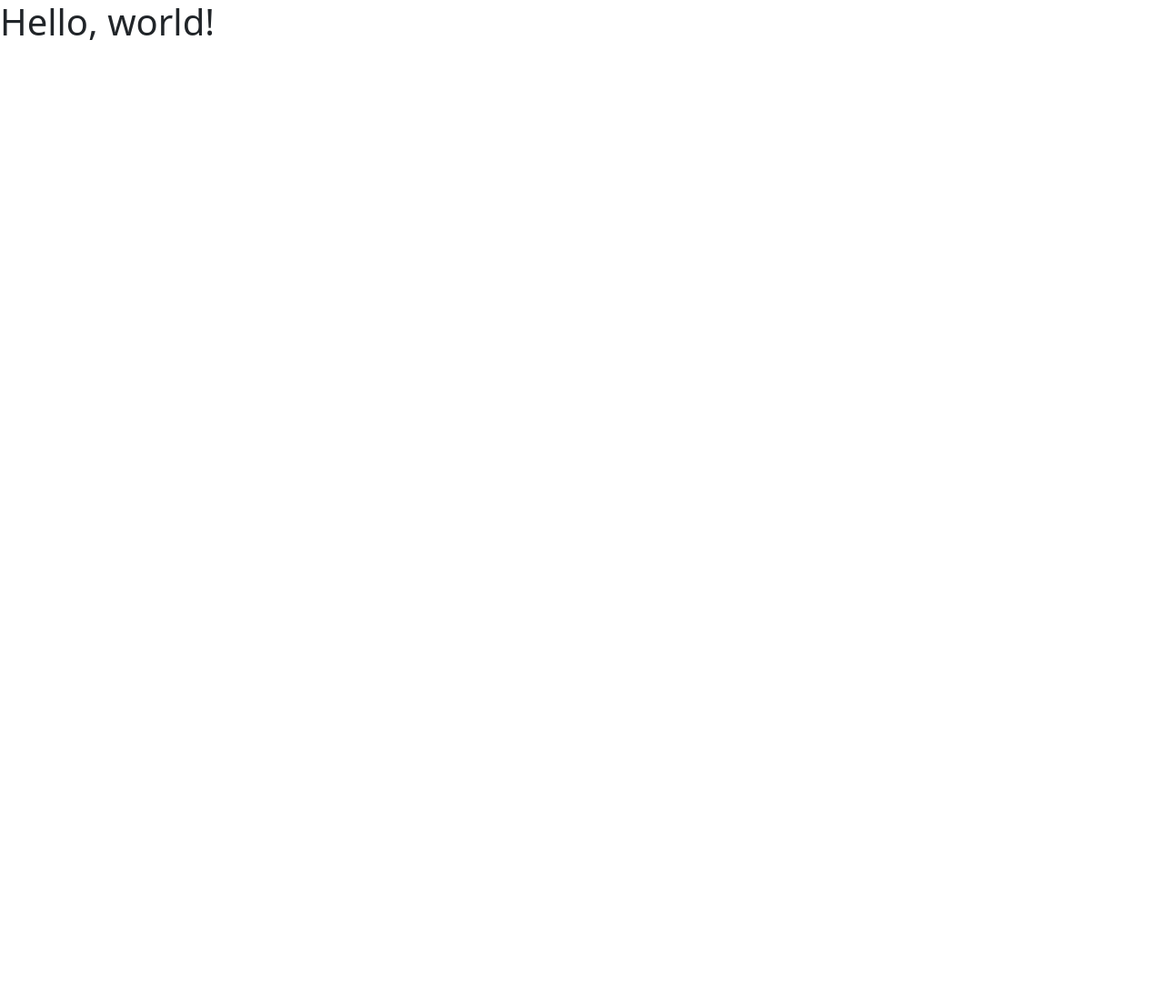
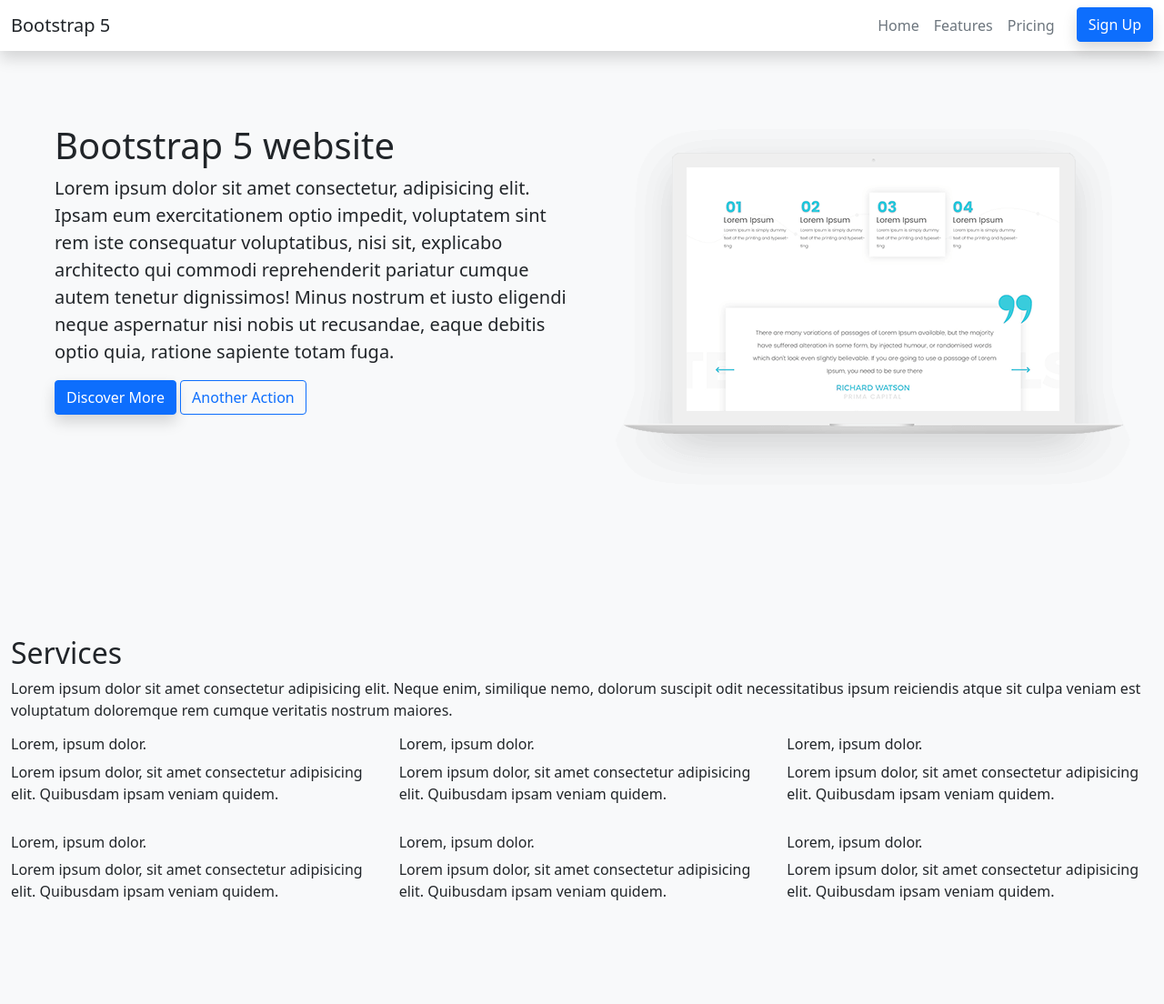
Before and after one commit to aiwmusial/Bootstrap4website, a plain HTML site: page indexBootsrap5.html in a window 1280 px wide. Shown: the whole page at 91% size. Before the commit the page ends 800 px from the top, so only its background shows below. Drawn offline with nearby package versions, Linux system fonts and the light colour scheme.

Commit message:
Bootstrap 5 'Hero' section added Services started

```diff
--- a/indexBootsrap5.html
+++ b/indexBootsrap5.html
@@ -4,24 +4,111 @@
     <!-- Required meta tags -->
     <meta charset="utf-8">
     <meta name="viewport" content="width=device-width, initial-scale=1">
-
+    <!-- CSS file -->
+    <link rel="stylesheet" href="./css/style.css">
     <!-- Bootstrap CSS -->
     <link href="https://cdn.jsdelivr.net/npm/bootstrap@5.0.0-beta2/dist/css/bootstrap.min.css" rel="stylesheet" integrity="sha384-BmbxuPwQa2lc/FVzBcNJ7UAyJxM6wuqIj61tLrc4wSX0szH/Ev+nYRRuWlolflfl" crossorigin="anonymous">
-
+    <!-- favicon -->
+           <!-- Favicon-->
     <title>Bootstrap 5 website</title>
   </head>
-  <body>
-    <h1>Hello, world!</h1>
+  <body class="bg-light">
+    <!-- navbar -->
+    <nav class="navbar navbar-expand-lg navbar-light fixed-top bg-white shadow">
+      <div class="container-fluid">
+        <a class="navbar-brand text-dark" href="#">Bootstrap 5</a>
+        <button class="navbar-toggler" type="button" data-bs-toggle="collapse" data-bs-target="#navbarSupportedContent" aria-controls="navbarSupportedContent" aria-expanded="false" aria-label="Toggle navigation">
+          <span class="navbar-toggler-icon"></span>
+        </button>
+        <div class="collapse navbar-collapse" id="navbarNav">
+          <ul class="navbar-nav  ms-auto">
+            <li class="nav-item">
+              <a class="nav-link text-secondary" aria-current="page" href="#">Home</a>
+            </li>
+            <li class="nav-item">
+              <a class="nav-link text-secondary" href="#">Features</a>
+            </li>
+            <li class="nav-item">
+              <a class="nav-link text-secondary" href="#">Pricing</a>
+            </li>
+            <li class="nav-item">
+              <a class="btn btn-primary shadow text-white ms-3" href="#" role="button">Sign Up</a>
+            </li>
+          </ul>
+        </div>
+      </div>
+    </nav>
+    <!-- Hero section -->
+    <section>
+      <div class="container-fluid">
+        <div class="row">
+          <div class="col-lg-6 order-lg-1 text-center">
+            <img src="./img/macbook.png" alt="computer">
+          </div>
+          <div class="col-lg-6 order-lg-0">
+            <h1 class="ms-5">Bootstrap 5 website</h1>
+            <p class="lead ms-5">
+              Lorem ipsum dolor sit amet consectetur, adipisicing elit. Ipsam eum exercitationem optio impedit, voluptatem sint rem iste consequatur voluptatibus, nisi sit, explicabo architecto qui commodi reprehenderit pariatur cumque autem tenetur dignissimos! Minus nostrum et iusto eligendi neque aspernatur nisi nobis ut recusandae, eaque debitis optio quia, ratione sapiente totam fuga.
+            </p>
+            <p class="ms-5">
+              <a class="btn btn-primary shadow" href="#" role="button">Discover More</a>
+              <a class="btn btn-outline-primary" href="#" role="button">Another Action</a>
+            </p>
+          </div>
 
-    <!-- Optional JavaScript; choose one of the two! -->
-
+        </div>
+      </div>
+    </section>
+<!-- services -->
+<section>
+<div class="container-fluid">
+  <h2>Services</h2>
+  <p>Lorem ipsum dolor sit amet consectetur adipisicing elit. Neque enim, similique nemo, dolorum suscipit odit necessitatibus ipsum reiciendis atque sit culpa veniam est voluptatum doloremque rem cumque veritatis nostrum maiores.</p>
+  <div class="row">
+    <div class="col-lg-4 col-sm-4 mb-3">
+      <h6>Lorem, ipsum dolor.</h6>
+      <p>
+        Lorem ipsum dolor, sit amet consectetur adipisicing elit. Quibusdam ipsam veniam quidem.
+      </p>
+    </div>
+    <div class="col-lg-4 col-sm-4 mb-3">
+      <h6>Lorem, ipsum dolor.</h6>
+      <p>
+        Lorem ipsum dolor, sit amet consectetur adipisicing elit. Quibusdam ipsam veniam quidem.
+      </p>
+    </div>
+    <div class="col-lg-4 col-sm-4 mb-3">
+      <h6>Lorem, ipsum dolor.</h6>
+      <p>
+        Lorem ipsum dolor, sit amet consectetur adipisicing elit. Quibusdam ipsam veniam quidem.
+      </p>
+    </div>
+    <div class="col-lg-4 col-sm-4 mb-3">
+      <h6>Lorem, ipsum dolor.</h6>
+      <p>
+        Lorem ipsum dolor, sit amet consectetur adipisicing elit. Quibusdam ipsam veniam quidem.
+      </p>
+    </div>
+    <div class="col-lg-4 col-sm-4 mb-3">
+      <h6>Lorem, ipsum dolor.</h6>
+      <p>
+        Lorem ipsum dolor, sit amet consectetur adipisicing elit. Quibusdam ipsam veniam quidem.
+      </p>
+    </div>
+    <div class="col-lg-4 col-sm-4 mb-3">
+      <h6>Lorem, ipsum dolor.</h6>
+      <p>
+        Lorem ipsum dolor, sit amet consectetur adipisicing elit. Quibusdam ipsam veniam quidem.
+      </p>
+    </div>
+  </div>
+</div>
+</section>
     <!-- Option 1: Bootstrap Bundle with Popper -->
     <script src="https://cdn.jsdelivr.net/npm/bootstrap@5.0.0-beta2/dist/js/bootstrap.bundle.min.js" integrity="sha384-b5kHyXgcpbZJO/tY9Ul7kGkf1S0CWuKcCD38l8YkeH8z8QjE0GmW1gYU5S9FOnJ0" crossorigin="anonymous"></script>
+    <!-- Linear icons added -->
+    <script src="https://cdnjs.cloudflare.com/ajax/libs/twitter-bootstrap/4.1.3/js/bootstrap.bundle.min.js"></script>
+    <script src="https://cdn.linearicons.com/free/1.0.0/svgembedder.min.js"></script>
 
-    <!-- Option 2: Separate Popper and Bootstrap JS -->
-    <!--
-    <script src="https://cdn.jsdelivr.net/npm/@popperjs/core@2.6.0/dist/umd/popper.min.js" integrity="sha384-KsvD1yqQ1/1+IA7gi3P0tyJcT3vR+NdBTt13hSJ2lnve8agRGXTTyNaBYmCR/Nwi" crossorigin="anonymous"></script>
-    <script src="https://cdn.jsdelivr.net/npm/bootstrap@5.0.0-beta2/dist/js/bootstrap.min.js" integrity="sha384-nsg8ua9HAw1y0W1btsyWgBklPnCUAFLuTMS2G72MMONqmOymq585AcH49TLBQObG" crossorigin="anonymous"></script>
-    -->
   </body>
 </html>
```
Also changed, not shown: index.html (+0 -1 lines).
